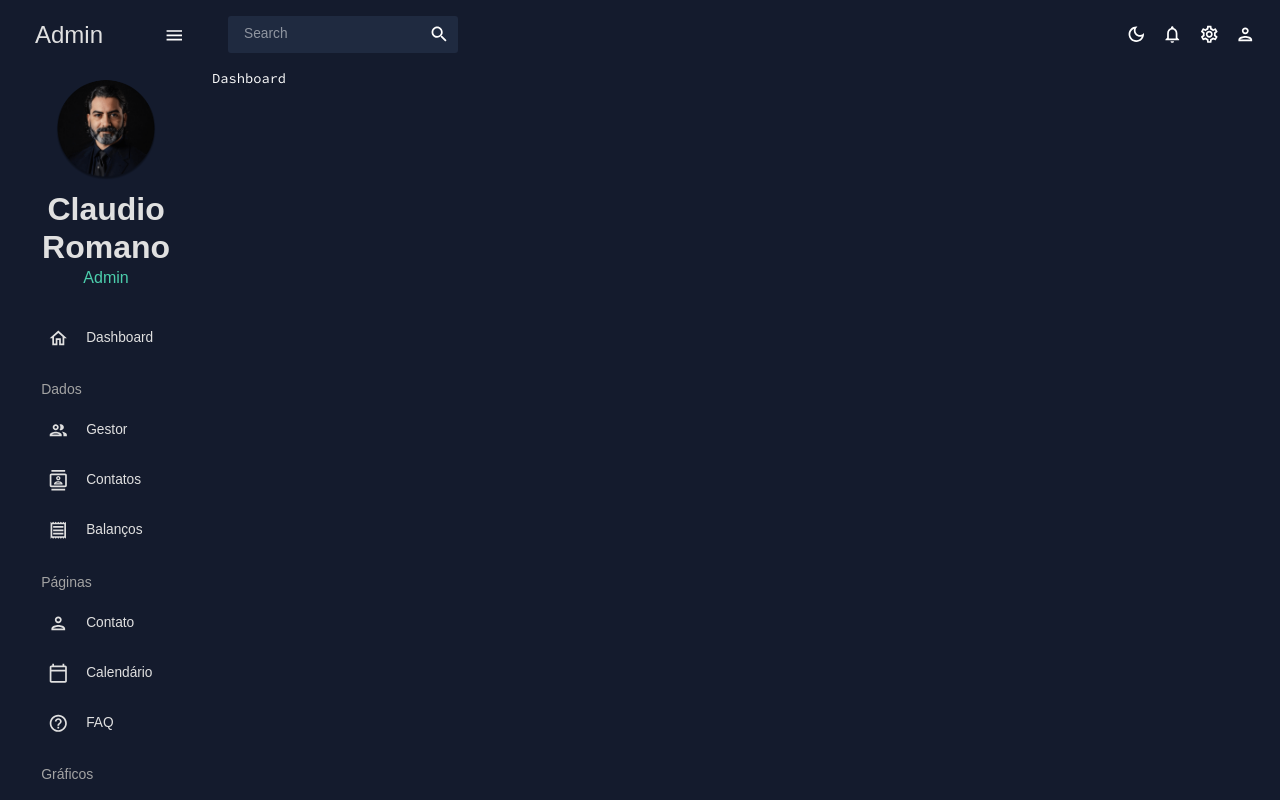
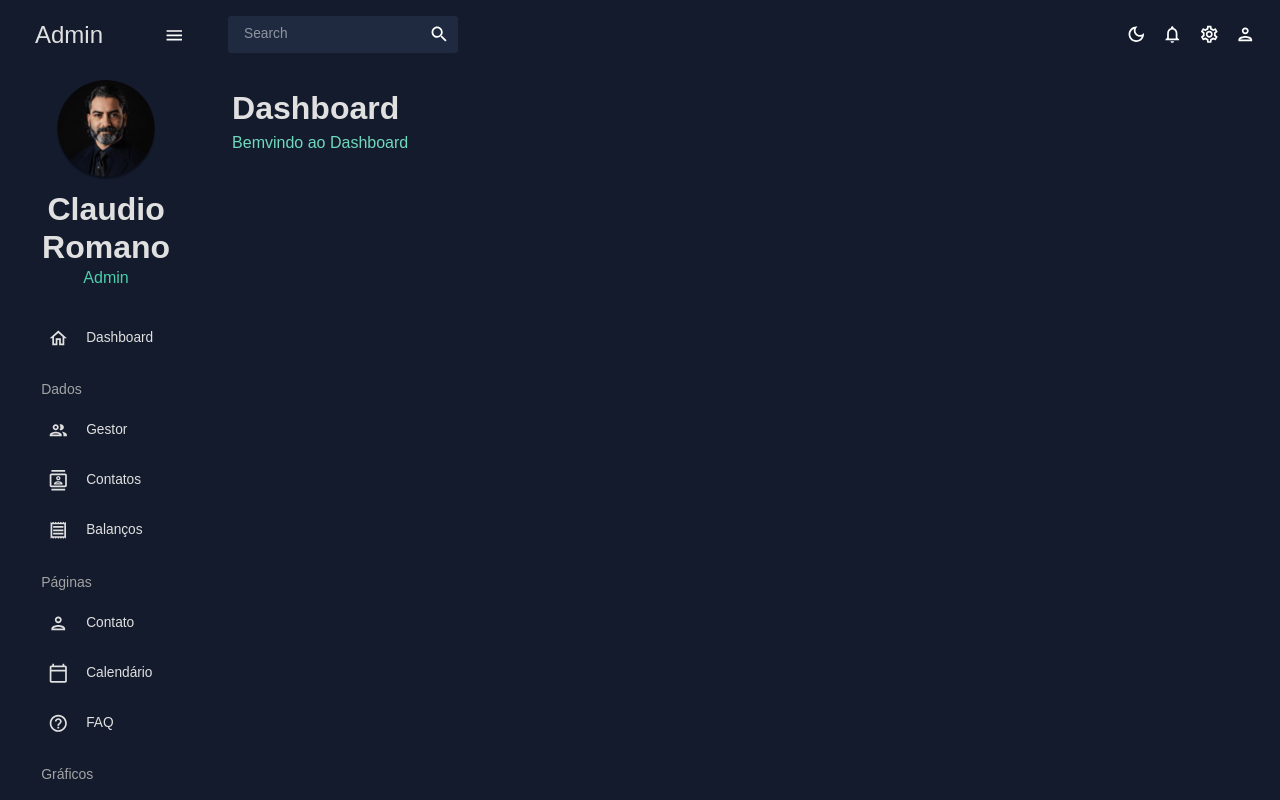
Before and after one commit to claudioromanosp/react-admin, a React (Create React App) app: page / in a window 1280 px wide. Shown: the top 800 px of the page. Built offline with nearby package versions, Linux system fonts and the light colour scheme.

Commit message:
criando componente Header

```diff
--- /dev/null
+++ b/src/components/Header/index.jsx
@@ -0,0 +1,24 @@
+import { Typography, Box, useTheme } from "@mui/material";
+import { tokens } from "../../theme";
+
+const Header = ({ title, subtitle }) => {
+  const theme = useTheme();
+  const colors = tokens(theme.palette.mode);
+  return (
+    <Box mb="30px">
+      <Typography
+        variant="h2"
+        color={colors.grey[100]}
+        fontWeight="bold"
+        sx={{ m: "0 0 5px 0" }}
+      >
+        {title}
+      </Typography>
+      <Typography variant="h5" color={colors.greenAccent[400]}>
+        {subtitle}
+      </Typography>
+    </Box>
+  );
+};
+
+export default Header;
--- a/src/scenes/dashboard/index.jsx
+++ b/src/scenes/dashboard/index.jsx
@@ -1,5 +1,14 @@
+import { Box } from '@mui/material';
+import Header from "../../components/Header";
 const Dashboard = () => {
-  return <div>Dashboard</div>
+  return (
+    <Box m="20px">
+      <Box display="flex" justifyContent="space-between">
+        <Header title="Dashboard" subtitle="Bemvindo ao Dashboard" />
+        </Box>
+
+    </Box>
+  )
 }
 
 export default Dashboard;
```
